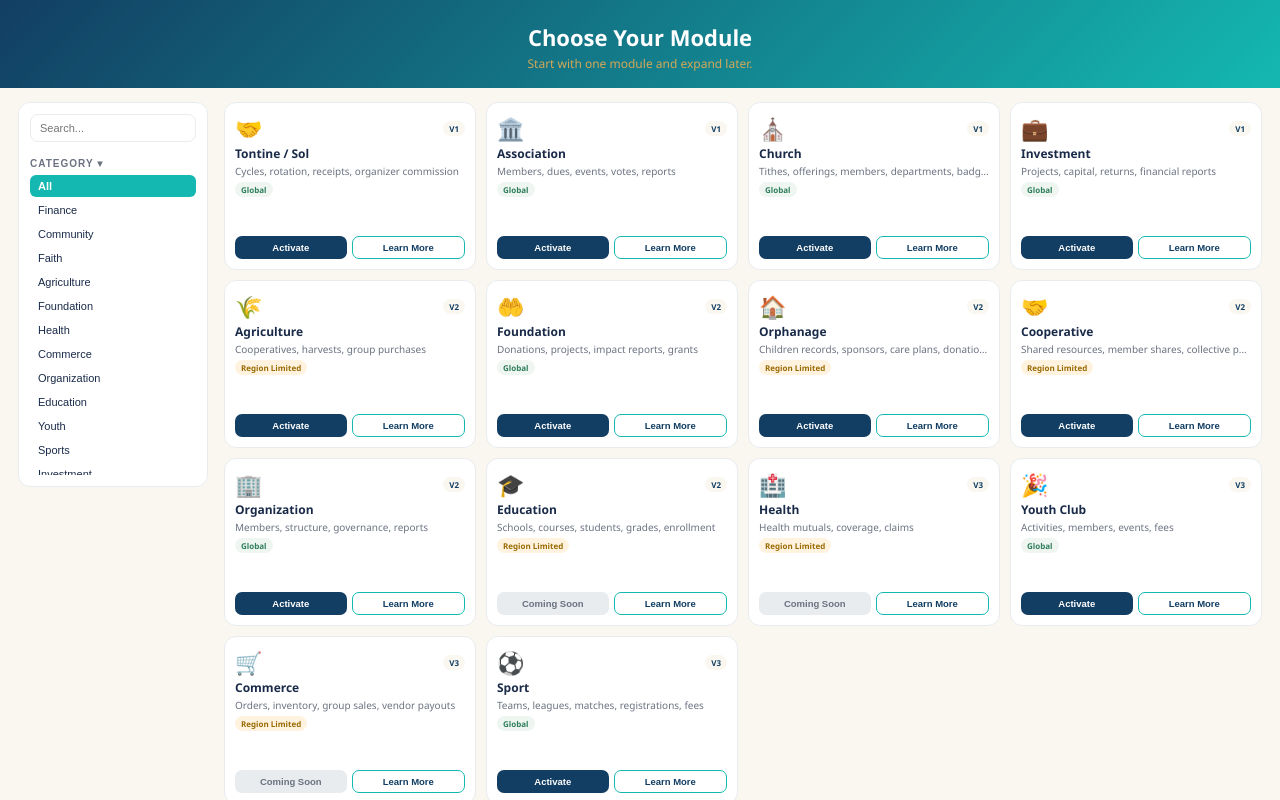
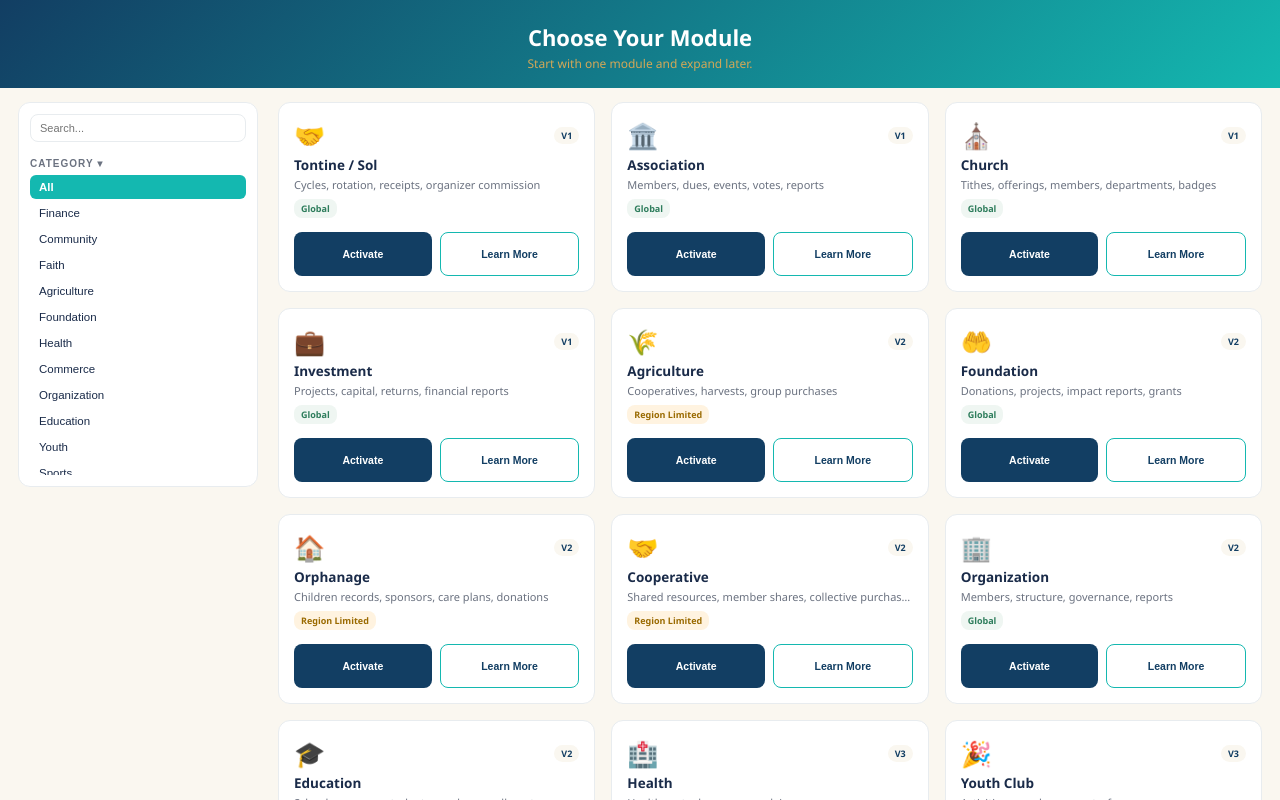
Before and after one commit to Rachelejr/tarsyn-app, a Next.js app: page /workspace/select-module in a window 1280 px wide. Shown: the top 800 px of the page. Built offline with nearby package versions, Linux system fonts and the light colour scheme.

Commit message:
Balance card size: 4 columns, larger cards, bigger typography, 44px button height

```diff
--- a/src/app/workspace/select-module/page.tsx
+++ b/src/app/workspace/select-module/page.tsx
@@ -89,19 +89,19 @@ export default function ChooseModulePage() {
   return (
     <div style={{ minHeight: '100vh', background: C.bg, padding: '0 0 32px' }}>
       <style>{`
-        .module-card { transition: all 0.15s ease; border-top: 2px solid ${C.turquoise}; height: 168px; overflow: hidden; }
-        .module-card:hover { transform: translateY(-3px); box-shadow: 0 8px 20px rgba(18,62,99,0.12); }
+        .module-card { transition: all 0.15s ease; border-top: 2px solid ${C.turquoise}; height: 190px; overflow: hidden; }
+        .module-card:hover { transform: translateY(-3px); box-shadow: 0 10px 24px rgba(18,62,99,0.13); }
         .module-pill { transition: all 0.15s ease; cursor: pointer; }
-        .modules-layout { display: grid; grid-template-columns: 190px 1fr; gap: 16px; align-items: start; }
+        .modules-layout { display: grid; grid-template-columns: 240px 1fr; gap: 20px; align-items: start; }
         .modules-sidebar { position: sticky; top: 14px; }
-        .modules-grid { display: grid; grid-template-columns: repeat(5, minmax(0, 1fr)); gap: 10px; }
+        .modules-grid { display: grid; grid-template-columns: repeat(4, minmax(0, 1fr)); gap: 16px; }
         .btn-primary { background: ${C.primary}; color: white; transition: background 0.15s ease; }
         .btn-primary:hover { background: ${C.primaryHover}; }
         .btn-primary:disabled { background: ${C.border}; color: ${C.textGris}; cursor: not-allowed; }
         .btn-secondary { background: white; color: ${C.primary}; border: 1.5px solid ${C.turquoise}; transition: background 0.15s ease, color 0.15s ease; }
         .btn-secondary:hover { background: ${C.turquoise}; color: white; }
-        @media (max-width: 1400px) { .modules-grid { grid-template-columns: repeat(4, 1fr); } }
-        @media (max-width: 1100px) {
+        @media (max-width: 1300px) { .modules-grid { grid-template-columns: repeat(3, 1fr); } }
+        @media (max-width: 1024px) {
           .modules-layout { grid-template-columns: 1fr !important; }
           .modules-sidebar { position: relative !important; top: 0 !important; }
           .modules-grid { grid-template-columns: repeat(3, 1fr); }
@@ -134,7 +134,7 @@ export default function ChooseModulePage() {
                 <div style={{ display: 'flex', flexDirection: 'column', gap: '2px', maxHeight: '300px', overflowY: 'auto' }}>
                   {CATEGORIES.map(c => (
                     <button key={c} className="module-pill" onClick={() => setCategory(c)}
-                      style={{ textAlign: 'left', padding: '5px 8px', borderRadius: '6px', border: 'none', background: category === c ? C.turquoise : 'transparent', color: category === c ? 'white' : C.textDark, fontSize: '11px', fontWeight: category === c ? 700 : 500 }}>
+                      style={{ textAlign: 'left', padding: '6px 9px', borderRadius: '6px', border: 'none', background: category === c ? C.turquoise : 'transparent', color: category === c ? 'white' : C.textDark, fontSize: '11.5px', fontWeight: category === c ? 700 : 500 }}>
                       {c}
                     </button>
                   ))}
@@ -145,30 +145,30 @@ export default function ChooseModulePage() {
 
           <div className="modules-grid">
             {filtered.map(m => (
-              <div key={m.title} className="module-card" style={{ background: C.surface, border: `1.5px solid ${C.border}`, borderRadius: '12px', padding: '10px', display: 'flex', flexDirection: 'column' }}>
-                <div style={{ display: 'flex', alignItems: 'center', justifyContent: 'space-between', marginBottom: '2px' }}>
-                  <div style={{ fontSize: '22px' }}>{m.icon}</div>
-                  <span style={{ fontSize: '8px', background: C.bg, color: C.primary, padding: '2px 6px', borderRadius: '14px', fontWeight: 700 }}>{m.version}</span>
+              <div key={m.title} className="module-card" style={{ background: C.surface, border: `1.5px solid ${C.border}`, borderRadius: '12px', padding: '15px', display: 'flex', flexDirection: 'column' }}>
+                <div style={{ display: 'flex', alignItems: 'center', justifyContent: 'space-between', marginBottom: '4px' }}>
+                  <div style={{ fontSize: '25px' }}>{m.icon}</div>
+                  <span style={{ fontSize: '9px', background: C.bg, color: C.primary, padding: '2px 7px', borderRadius: '14px', fontWeight: 700 }}>{m.version}</span>
                 </div>
-                <h3 style={{ color: C.textDark, fontSize: '12px', fontWeight: 800, margin: '0 0 2px', whiteSpace: 'nowrap', overflow: 'hidden', textOverflow: 'ellipsis' }}>{m.title}</h3>
-                <p style={{ color: C.textGris, fontSize: '10px', margin: '0 0 4px', whiteSpace: 'nowrap', overflow: 'hidden', textOverflow: 'ellipsis' }}>{m.desc}</p>
+                <h3 style={{ color: C.textDark, fontSize: '13.5px', fontWeight: 800, margin: '0 0 3px', whiteSpace: 'nowrap', overflow: 'hidden', textOverflow: 'ellipsis' }}>{m.title}</h3>
+                <p style={{ color: C.textGris, fontSize: '11px', margin: '0 0 7px', whiteSpace: 'nowrap', overflow: 'hidden', textOverflow: 'ellipsis' }}>{m.desc}</p>
 
                 <span style={{
-                  fontSize: '8px', fontWeight: 700, marginBottom: '6px',
+                  fontSize: '9px', fontWeight: 700, marginBottom: '10px',
                   color: m.availability === 'Global' ? '#2E7D5C' : '#9A6A00',
                   background: m.availability === 'Global' ? '#EFF6F2' : '#FFF3E0',
-                  padding: '2px 6px', borderRadius: '8px', display: 'inline-block', width: 'fit-content',
+                  padding: '3px 7px', borderRadius: '8px', display: 'inline-block', width: 'fit-content',
                 }}>
                   {m.availability}
                 </span>
 
-                <div style={{ display: 'flex', gap: '5px', marginTop: 'auto' }}>
+                <div style={{ display: 'flex', gap: '8px', marginTop: 'auto' }}>
                   <button className="btn-primary" disabled={m.status !== 'available'} onClick={() => m.status === 'available' && setActivating(m)}
-                    style={{ flex: 1, padding: '5px', border: 'none', borderRadius: '7px', fontSize: '9.5px', fontWeight: 700, cursor: m.status === 'available' ? 'pointer' : 'not-allowed' }}>
+                    style={{ flex: 1, minHeight: '44px', padding: '8px', border: 'none', borderRadius: '8px', fontSize: '10.5px', fontWeight: 700, cursor: m.status === 'available' ? 'pointer' : 'not-allowed' }}>
                     {STATUS_LABEL[m.status]}
                   </button>
                   <button className="btn-secondary" onClick={() => setLearnMore(m)}
-                    style={{ flex: 1, padding: '5px', borderRadius: '7px', fontSize: '9.5px', fontWeight: 600, cursor: 'pointer' }}>
+                    style={{ flex: 1, minHeight: '44px', padding: '8px', borderRadius: '8px', fontSize: '10.5px', fontWeight: 600, cursor: 'pointer' }}>
                     Learn More
                   </button>
                 </div>
```
